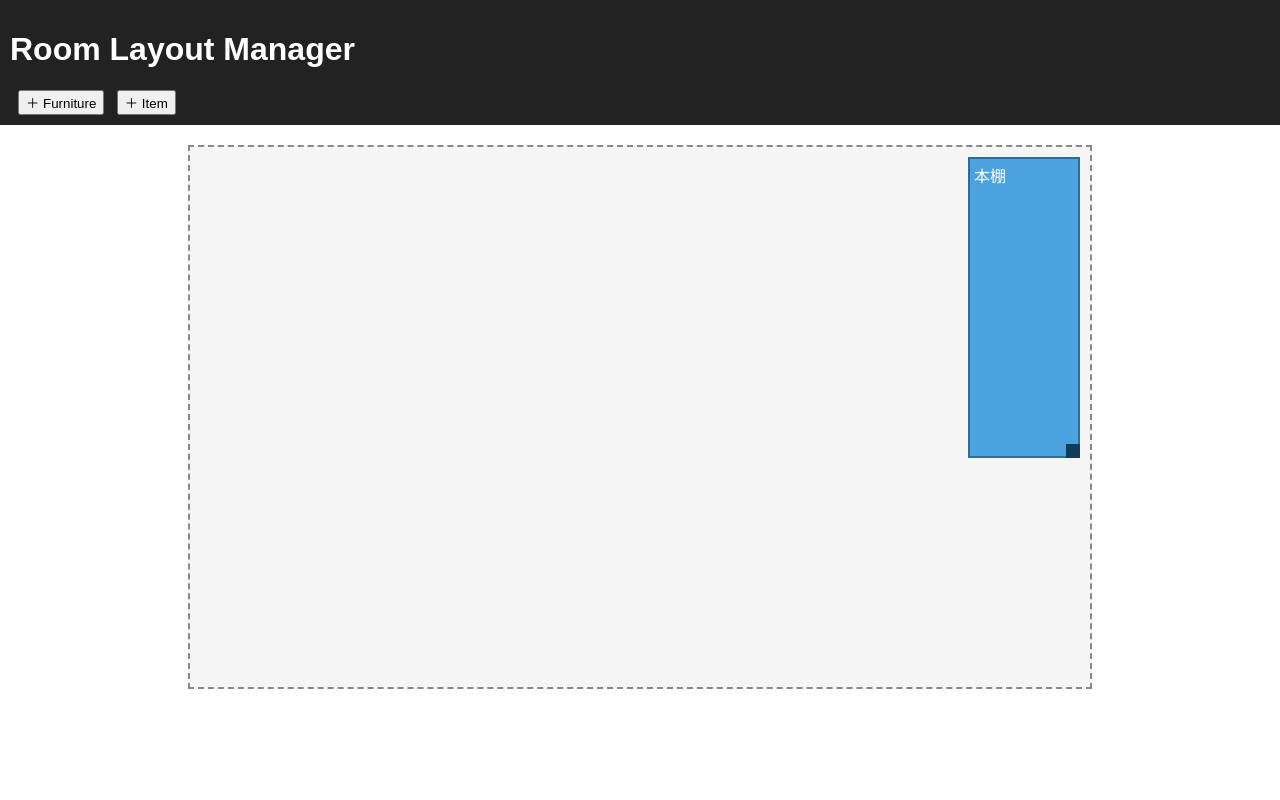
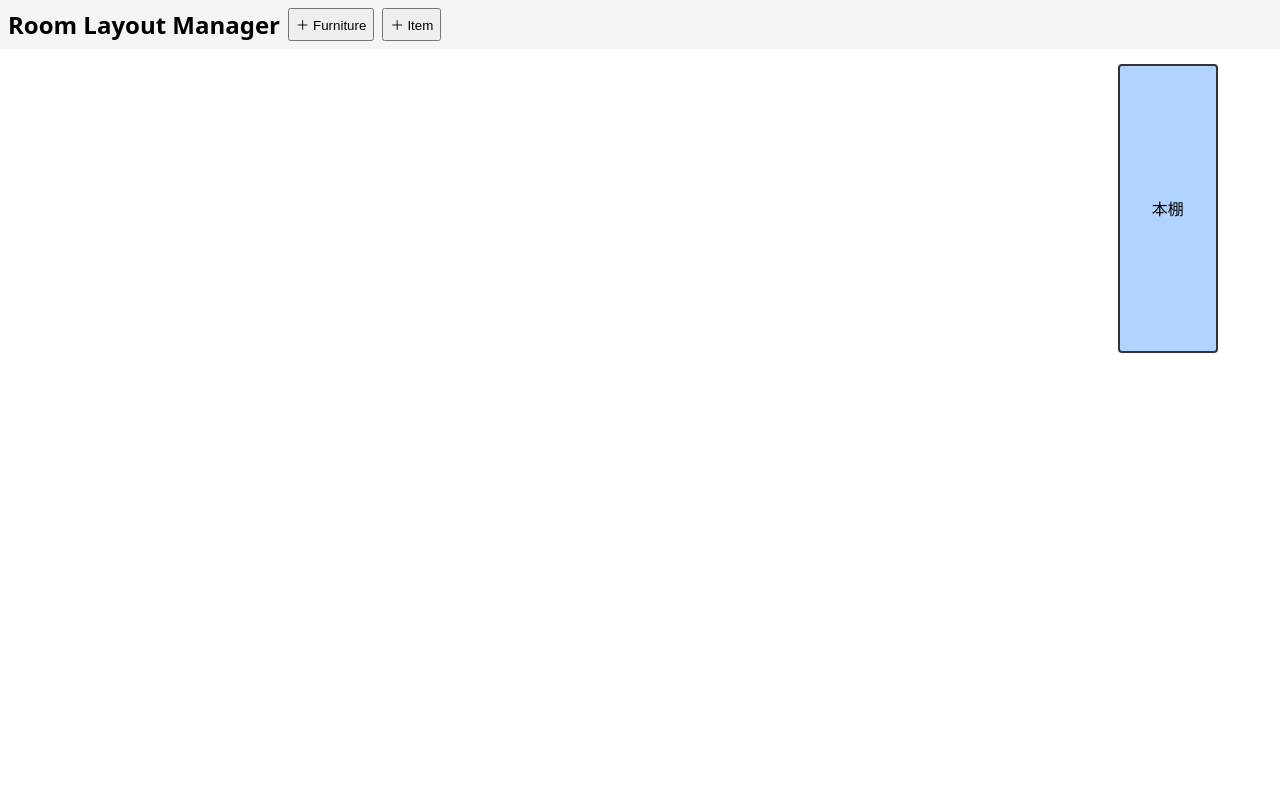
Before and after one commit to wings0178/Creat-Your-Room, a Flask app: page / in a window 1280 px wide. Run offline with Flask 3, Linux system fonts and the light colour scheme.

Commit message:
v3 all requested fixes

```diff
--- a/static/app.js
+++ b/static/app.js
@@ -1,143 +1,202 @@
-/* ----------------------------------------------------------
-   Room Layout Manager – front-end script
-   ----------------------------------------------------------
-   - 家具をドラッグ＆リサイズ
-   - ＋Furniture で追加
-   - ＋Item で家具をリストから選択 → アイテム追加
-   - ダブルクリックで家具の中身表示
----------------------------------------------------------- */
-window.onload = function () {
+/********************************************************
+  Room Layout Manager – v3
+  機能:
+    • 家具・フォルダー・アイテム3階層
+    • 家具作成後に9色パレットで色変更
+    • 削除モード & 家具ロック/アンロック切替
+    • 部屋サイズは初期600×400（拡張のみOK）
+*********************************************************/
 
-  // === グローバル ===
-  const room = document.getElementById('room');
-  let   data = {};   // { name: {x,y,w,h,items[]} }
+const room   = document.getElementById('room');
+const handle = document.getElementById('room-handle');
+const paletteColors = ['#ff9aa2','#ffb7b2','#ffdac1','#e2f0cb',
+                       '#b5ead7','#c7ceea','#b0d4ff','#ffd95e',
+                       '#d1c4e9'];
 
-  // === 1. 起動時にサーバーからデータ取得 ===
-  fetch('/data')
-    .then(r => r.json())
-    .then(d => {
-      data = d;
-      for (const n in data) spawn(n, data[n]);
+let data = {};        // 全家具データ
+let delMode = false;  // 削除モード
+let lockMode=false;   // 家具固定モード
+
+/* ────────────────────────────────
+   1. サーバー読み込み
+──────────────────────────────── */
+fetch('/data').then(r=>r.json()).then(d=>{
+  data=d;
+  for(const n in data) spawn(n,data[n]);
 });
 
-  // === 2. 家具ブロックを生成 ===
-  function spawn(name, info) {
-    const div = document.createElement('div');
-    div.className = 'furniture';
-    div.textContent = name;
-
-    // 右下ハンドル
-    div.insertAdjacentHTML(
-      'beforeend',
-      '<div class="handle"></div>'
-    );
+/* ────────────────────────────────
+   2. 家具生成
+──────────────────────────────── */
+function spawn(name,info){
+  const div=document.createElement('div');
+  div.className='furniture';
+  div.dataset.id=name;
+  div.textContent=name;
+  div.style.background= info.color || '#b0d4ff';
+  applyRect(div,info);
+  badge(div,info);
 
   room.appendChild(div);
-    apply(div, info);
 
-    // 中身確認
-    div.ondblclick = () =>
-      alert(
-        info.items.length ? info.items.join('\n')
-                          : 'まだ何も入っていません'
-      );
+  /* クリック*/
+  div.onclick = e=>{
+    if(delMode){ delFurniture(name,div); return; }
+    if(lockMode) return;
+  };
 
-    makeDrag(div, name);
-    makeResize(div, name);
+  /* ダブルクリック→情報ポップアップ */
+  div.ondblclick = ()=> openInfo(name,div);
+
+  /* ドラッグ & リサイズ */
+  makeDrag(div,name);
+  makeResize(div,name);
 }
 
-  // === 3. ＋Furniture ボタン ===
-  document.getElementById('addFurniture').onclick = () => {
-    const name = prompt('家具名は？');
-    if (!name || data[name]) return;
+/* ────────────────────────────────
+   3. 家具バッジ
+──────────────────────────────── */
+function badge(div,info){
+  div.querySelectorAll('.folder-badge').forEach(b=>b.remove());
+  if(info.folders && Object.keys(info.folders).length){
+    const b=document.createElement('span');
+    b.className='folder-badge'; b.textContent='📂';
+    div.appendChild(b);
+  }
+}
 
-    data[name] = { x: 50, y: 50, w: 120, h: 60, items: [] };
-    spawn(name, data[name]);
-    save();
+/* ────────────────────────────────
+   4. ボタン系
+──────────────────────────────── */
+addFurniture.onclick = ()=>{
+  const name=prompt('家具名？'); if(!name||data[name]) return;
+  data[name]={x:60,y:60,w:120,h:60,color:'#b0d4ff',folders:{}};
+  spawn(name,data[name]); save();
 };
 
-  // === 4. ＋Item ボタン（家具リスト選択版） ===
-  document.getElementById('addItem').onclick = () => {
-    const list = Object.keys(data);
-    if (!list.length) {
-      alert('まず家具を追加してね');
-      return;
+addFolder.onclick = ()=>{
+  const f = chooseFurniture(); if(!f) return;
+  const folder = prompt('フォルダー名？'); if(!folder) return;
+  data[f].folders=data[f].folders||{}; data[f].folders[folder]=data[f].folders[folder]||[];
+  badge(document.querySelector(`[data-id="${f}"]`),data[f]); save();
+};
+
+addItem.onclick = ()=>{
+  const f = chooseFurniture(); if(!f) return;
+  const folders=Object.keys(data[f].folders||{});
+  if(!folders.length){ alert('先にフォルダーを作って'); return; }
+  const folder=prompt(`どのフォルダー？\n${folders.join(', ')}`); if(!folder) return;
+  if(!folders.includes(folder)){ alert('存在しないフォルダー'); return; }
+  const item=prompt('アイテム名？'); if(!item) return;
+  data[f].folders[folder].push(item); save();
+};
+
+/* ─── 削除モード切替 */
+delModeBtn.onclick=()=>{
+  delMode=!delMode;
+  alert(delMode?'削除モードON（家具をタップで削除）':'削除モードOFF');
+};
+/* ─── 家具固定/解除 */
+lockBtn.onclick=()=>{
+  lockMode=!lockMode;
+  document.querySelectorAll('.furniture').forEach(div=>{
+    div.classList.toggle('locked',lockMode);
+  });
+  lockBtn.textContent= lockMode?'Unlock Furniture':'Lock Furniture';
+};
+
+/* ────────────────────────────────
+   5. 情報ポップアップ + 色変更
+──────────────────────────────── */
+function openInfo(name,div){
+  const info=data[name];
+  let txt=`<strong>${name}</strong><br>`;
+  for(const f in info.folders){
+    txt+=`📂${f}<br>`;
+    info.folders[f].forEach(i=>txt+=`&nbsp;&nbsp;- ${i}<br>`);
+  }
+  /* 色パレットHTML */
+  txt+=`<hr>色を選んで変更：<div class='palette'>`;
+  paletteColors.forEach(c=>{
+    txt+=`<span class='swatch' style='background:${c}' data-color='${c}'></span>`;
+  });
+  txt+=`</div>`;
+
+  /* モーダル */
+  const modal=document.createElement('div');
+  modal.style.cssText='position:fixed;inset:0;background:#0006;display:flex;align-items:center;justify-content:center;z-index:9999';
+  modal.innerHTML=`<div style="background:#fff;padding:16px;border-radius:8px;max-height:70%;overflow:auto">${txt}<br><button id='closeInfo'>Close</button></div>`;
+  document.body.appendChild(modal);
+
+  modal.onclick=e=>{
+    if(e.target.id==='closeInfo'||e.target===modal) modal.remove();
+    if(e.target.classList.contains('swatch')){
+      const c=e.target.dataset.color;
+      info.color=c; div.style.background=c; save();
+    }
+  };
 }
 
-    // --- 図形なしの簡易モーダルを動的生成 ---
-    const dlg = document.createElement('div');
-    dlg.style.cssText = `
-      position:fixed; inset:0; background:#0004;
-      display:flex; align-items:center; justify-content:center;
-      z-index:9999;`;
-    dlg.innerHTML = `
-      <div style="background:#fff; padding:20px 30px; border-radius:8px;">
-        <p style="margin:0 0 8px;">どの家具にアイテムを入れる？</p>
-        <select id="fSel" style="width:180px; margin-bottom:12px;">
-          ${list.map(n => `<option>${n}</option>`).join('')}
-        </select><br>
-        <button id="okBtn">OK</button>
-        <button id="cancelBtn">キャンセル</button>
-      </div>`;
-    document.body.appendChild(dlg);
-
-    dlg.querySelector('#cancelBtn').onclick = () => dlg.remove();
-
-    dlg.querySelector('#okBtn').onclick = () => {
-      const fname = dlg.querySelector('#fSel').value;
-      dlg.remove();
-
-      const item = prompt(`${fname} に追加するアイテム名は？`);
-      if (!item) return;
-
-      data[fname].items.push(item);
-      save();
-    };
-  };
-
-  // === 5. ドラッグ実装 ===
-  function makeDrag(el, name) {
+/* ────────────────────────────────
+   6. ドラッグ / リサイズ
+──────────────────────────────── */
+function makeDrag(el,name){
   interact(el).draggable({
-      listeners: {
-        move(e) {
-          data[name].x += e.dx;
-          data[name].y += e.dy;
-          apply(el, data[name]);
-        },
-        end: save
-      }
+    listeners:{ move(e){
+      if(lockMode) return;
+      data[name].x+=e.dx; data[name].y+=e.dy;
+      applyRect(el,data[name]);
+    },end:save }
   });
 }
-
-  // === 6. リサイズ実装 ===
-  function makeResize(el, name) {
+function makeResize(el,name){
   interact(el).resizable({
-      edges: { right: true, bottom: true },
-      listeners: {
-        move(e) {
-          data[name].w = Math.max(60, e.rect.width);
-          data[name].h = Math.max(30, e.rect.height);
-          apply(el, data[name]);
-        },
-        end: save
-      }
+    edges:{right:true,bottom:true},
+    listeners:{ move(e){
+      if(lockMode) return;
+      data[name].w=e.rect.width; data[name].h=e.rect.height;
+      applyRect(el,data[name]);
+    },end:save }
   });
 }
-
-  // === 7. 共通：位置・サイズを要素に反映 ===
-  function apply(el, info) {
-    el.style.left   = info.x + 'px';
-    el.style.top    = info.y + 'px';
-    el.style.width  = info.w + 'px';
-    el.style.height = info.h + 'px';
+function applyRect(el,info){
+  el.style.left=info.x+'px'; el.style.top=info.y+'px';
+  el.style.width=info.w+'px'; el.style.height=info.h+'px';
 }
 
-  // === 8. サーバーへ保存 ===
-  function save() {
-    fetch('/data', {
-      method: 'POST',
-      headers: { 'Content-Type': 'application/json' },
-      body: JSON.stringify(data)
+/* ────────────────────────────────
+   7. 削除処理
+──────────────────────────────── */
+function delFurniture(name,div){
+  if(confirm(`${name} を削除？`)){
+    delete data[name]; div.remove(); save();
+  }
+}
+
+/* ────────────────────────────────
+   8. 家具選択ダイアログ
+──────────────────────────────── */
+function chooseFurniture(){
+  const names=Object.keys(data); if(!names.length){alert('家具なし');return null;}
+  const n=prompt(`どの家具？\n${names.join(', ')}`); return data[n]?n:null;
+}
+
+/* ────────────────────────────────
+   9. 部屋リサイズ（拡大のみ）
+──────────────────────────────── */
+interact(handle).draggable({
+  listeners:{ move(e){
+    const r=room.getBoundingClientRect();
+    room.style.width = Math.max(600,r.width+e.dx)+'px';
+    room.style.height= Math.max(400,r.height+e.dy)+'px';
+  }}
 });
+
+/* ────────────────────────────────
+   10. 保存
+──────────────────────────────── */
+function save(){
+  fetch('/data',{method:'POST',
+    headers:{'Content-Type':'application/json'},
+    body:JSON.stringify(data)});
 }
-};
--- a/static/style.css
+++ b/static/style.css
@@ -1,23 +1,35 @@
-body { font-family: sans-serif; margin: 0; }
-header { background:#222; color:#fff; padding:10px; }
-header button { margin-left:8px; }
-#room{
-  position:relative;
-  width:900px; height:540px;
-  margin:20px auto; background:#f5f5f5;
-  border:2px dashed #888;
+/* ============================
+   style.css – v2 修正版
+   - 9 色カラーパレット
+   - 家具フォント大きめ
+   - 初期部屋サイズ小さめ
+   - モバイル UI 調整
+   ============================ */
+html,body{margin:0;font-family:system-ui, sans-serif;height:100%;}
+header{padding:8px;display:flex;flex-wrap:wrap;gap:8px;background:#f5f5f5;}
+h1{margin:0;font-size:24px;}
+main{height:calc(100% - 60px);overflow:auto;padding:4px;}
+
+/* ----- 部屋 ----- */
+#room{position:relative;width:600px;height:400px;margin:auto;touch-action:none;}
+#room-border{position:absolute;inset:0;border:2px solid #555;border-radius:4px;background:#fff;}
+#room-handle{position:absolute;right:-6px;bottom:-6px;width:12px;height:12px;background:#fff;border:2px solid #444;cursor:nwse-resize;border-radius:2px;}
+
+/* ----- 家具 ----- */
+.furniture{position:absolute;min-width:60px;min-height:30px;border:2px solid #333;border-radius:4px;display:flex;align-items:center;justify-content:center;user-select:none;touch-action:none;color:#000;font-size:16px;padding:2px;box-sizing:border-box;}
+.furniture.selected{outline:3px dashed red;}
+.folder-badge{position:absolute;left:2px;top:2px;padding:2px 4px;font-size:10px;background:#ffce54;border-radius:3px;}
+
+/* ----- カラーパレット ----- */
+#palette{position:fixed;bottom:60px;left:50%;transform:translateX(-50%);display:flex;gap:6px;background:#fff;padding:6px 8px;border:2px solid #333;border-radius:8px;box-shadow:0 2px 10px rgba(0,0,0,.2);}
+#palette.hidden{display:none;}
+.swatch{width:28px;height:28px;border:2px solid #444;cursor:pointer;border-radius:4px;}
+.swatch.selected{outline:3px solid #000;}
+
+/* ----- モバイル用削除ボタン ----- */
+footer{display:none;}
+@media(max-width:600px){
+  footer{display:block;position:fixed;bottom:0;width:100%;background:#eee;padding:4px;text-align:center;}
+  main{height:calc(100% - 100px);}
 }
-
-/* 家具ブロック */
-.furniture{
-  position:absolute; background:#4aa3df;
-  border:2px solid #2c6da1; color:#fff;
-  padding:4px; user-select:none; cursor:move;
-}
-
-/* 右下ハンドル */
-.handle{
-  position:absolute; width:14px; height:14px;
-  right:-2px; bottom:-2px;
-  background:#103c5c; cursor:se-resize;
-}
+button.mini{font-size:12px;padding:4px 6px;}
```
Lines whose indentation alone changed are shown as unchanged.
